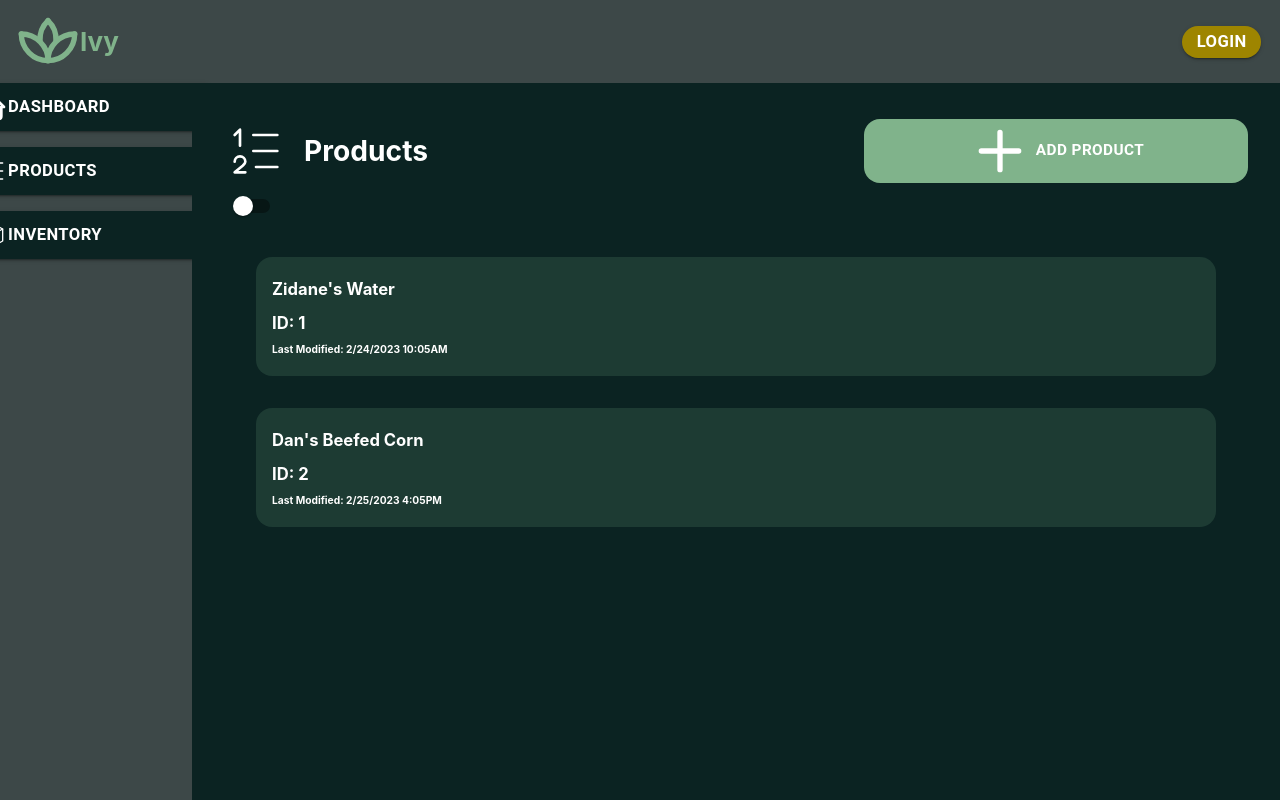
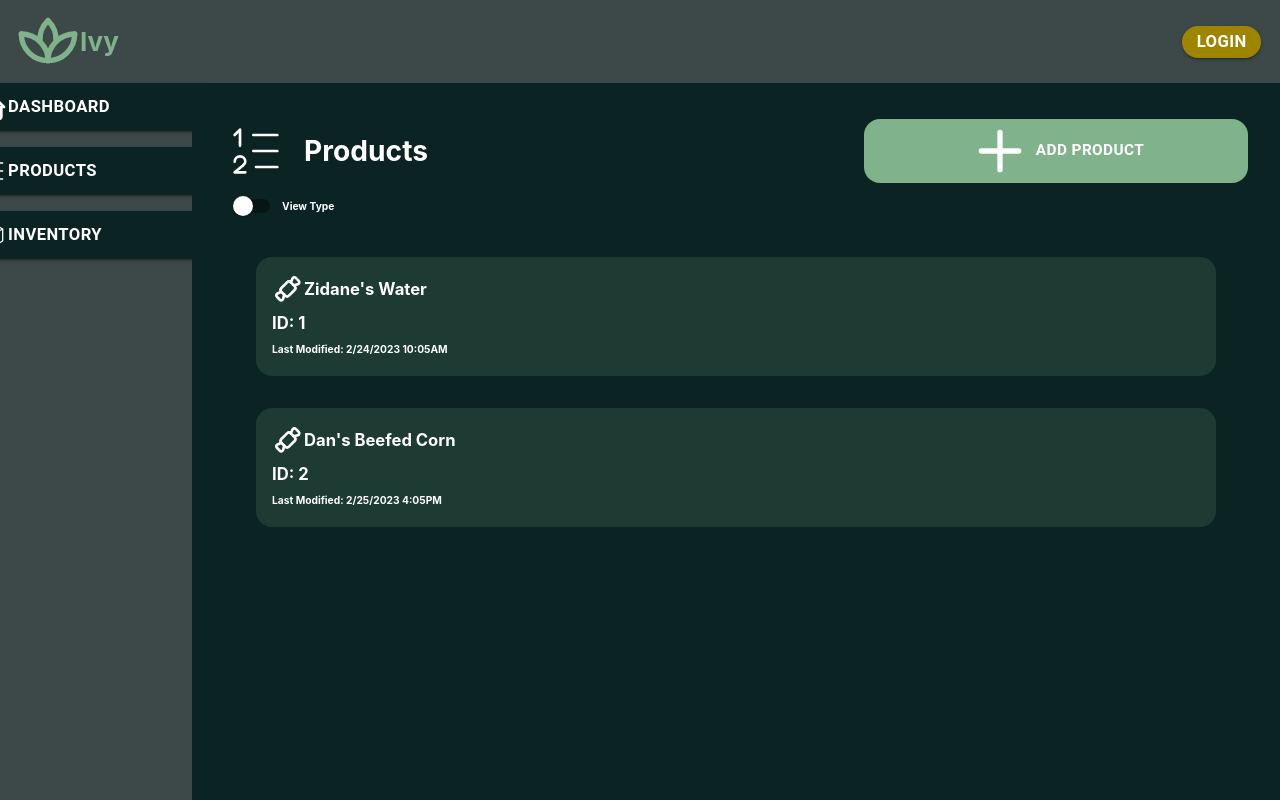
Before and after one commit to lemeow125/Ivy-Frontend, a React (Create React App) app: page /Products in a window 1280 px wide. Built offline with nearby package versions, Linux system fonts and the light colour scheme.

Commit message:
Added icon to product blob view

```diff
--- /dev/null
+++ b/src/Components/Icons/ProductIcon/ProductIcon.tsx
@@ -0,0 +1,26 @@
+import React from "react";
+
+export interface props {
+  size: number;
+  color: string;
+}
+export default function ProductIcon(props: props) {
+  return (
+    <svg
+      xmlns="http://www.w3.org/2000/svg"
+      width={props.size + "vh"}
+      height={props.size + "vh"}
+      viewBox="0 0 24 24"
+      stroke-width="2"
+      stroke={props.color}
+      fill="none"
+      stroke-linecap="round"
+      stroke-linejoin="round"
+    >
+      <path stroke="none" d="M0 0h24v24H0z" fill="none"></path>
+      <path d="M7.05 11.293l4.243 -4.243a2 2 0 0 1 2.828 0l2.829 2.83a2 2 0 0 1 0 2.828l-4.243 4.243a2 2 0 0 1 -2.828 0l-2.829 -2.831a2 2 0 0 1 0 -2.828z"></path>
+      <path d="M16.243 9.172l3.086 -.772a1.5 1.5 0 0 0 .697 -2.516l-2.216 -2.217a1.5 1.5 0 0 0 -2.44 .47l-1.248 2.913"></path>
+      <path d="M9.172 16.243l-.772 3.086a1.5 1.5 0 0 1 -2.516 .697l-2.217 -2.216a1.5 1.5 0 0 1 .47 -2.44l2.913 -1.248"></path>
+    </svg>
+  );
+}
--- a/src/Components/Products/BlobView/BlobView.tsx
+++ b/src/Components/Products/BlobView/BlobView.tsx
@@ -2,6 +2,7 @@ import * as React from "react";
 
 import styles from "../../../styles";
 import { ProductList } from "../../../Interfaces/Interfaces";
+import ProductIcon from "../../Icons/ProductIcon/ProductIcon";
 
 export default function BlobView({ Products }: ProductList) {
   return (
@@ -19,7 +20,11 @@ export default function BlobView({ Products }: ProductList) {
             padding: 16,
           }}
         >
-          <p style={styles.text}>{row.name}</p>
+          <div style={styles.content_row}>
+            <ProductIcon size={4} color="white" />{" "}
+            <p style={styles.text}>{row.name}</p>
+          </div>
+
           <p style={styles.text}>ID: {row.id}</p>
           <p style={styles.text_small}>Last Modified: {row.last_modified}</p>
         </div>
--- a/src/Routes/Products/Products.tsx
+++ b/src/Routes/Products/Products.tsx
@@ -42,7 +42,10 @@ export default function Products() {
           </div>
         </div>
       </div>
-      <Switch onClick={() => toggleTableView(!tableView)} />
+      <div style={styles.content_row}>
+        <Switch onClick={() => toggleTableView(!tableView)} />
+        <p style={styles.text_small}>View Type</p>
+      </div>
       {view()}
     </div>
   );
--- a/src/components/ProductType/ProductType.tsx
+++ /dev/null
@@ -1,6 +0,0 @@
-export type ProductType = {
-    id: number;
-    name: string;
-    stocks: number;
-    lastModified: string;
-  };
```
Also changed, not shown: src/components/InventoryInfo/InventoryInfo.tsx (deleted, +0 -35 lines), src/components/ProductsLists/ProductsLists.tsx (deleted, +0 -23 lines).
